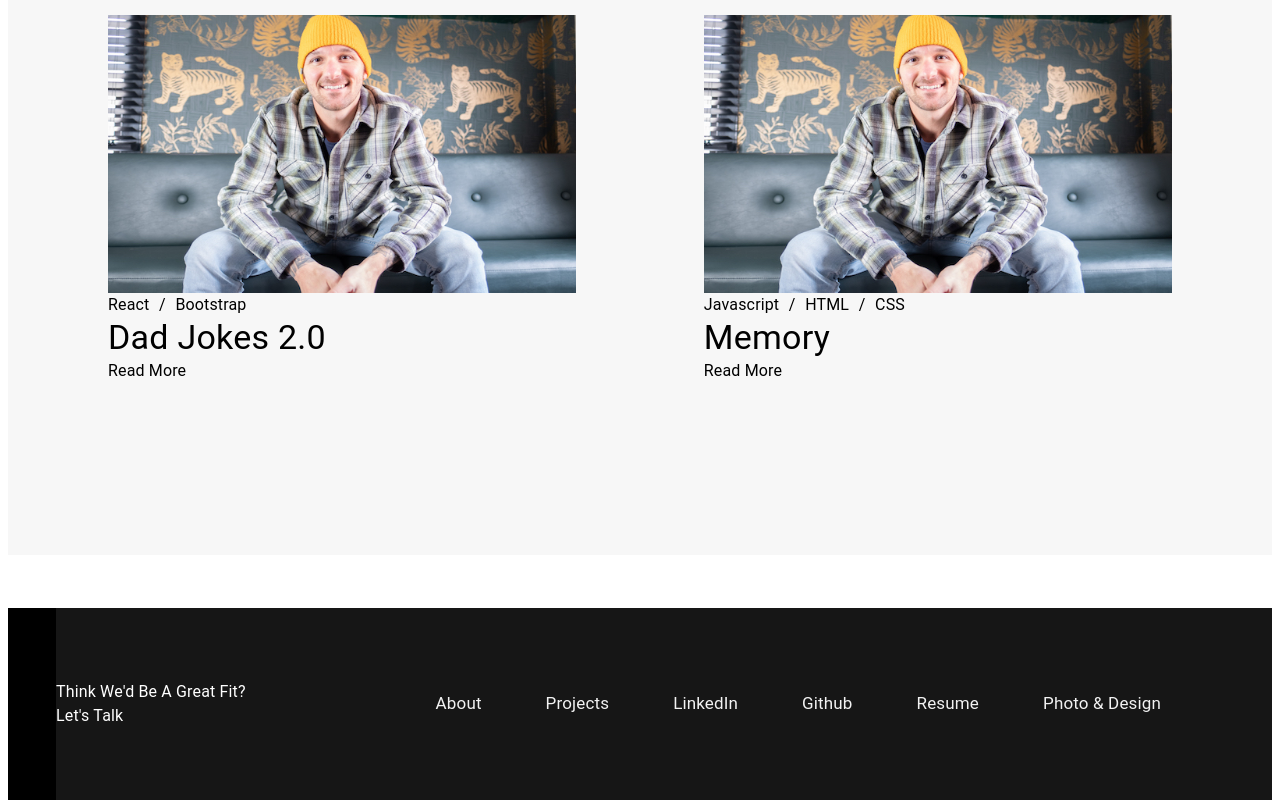
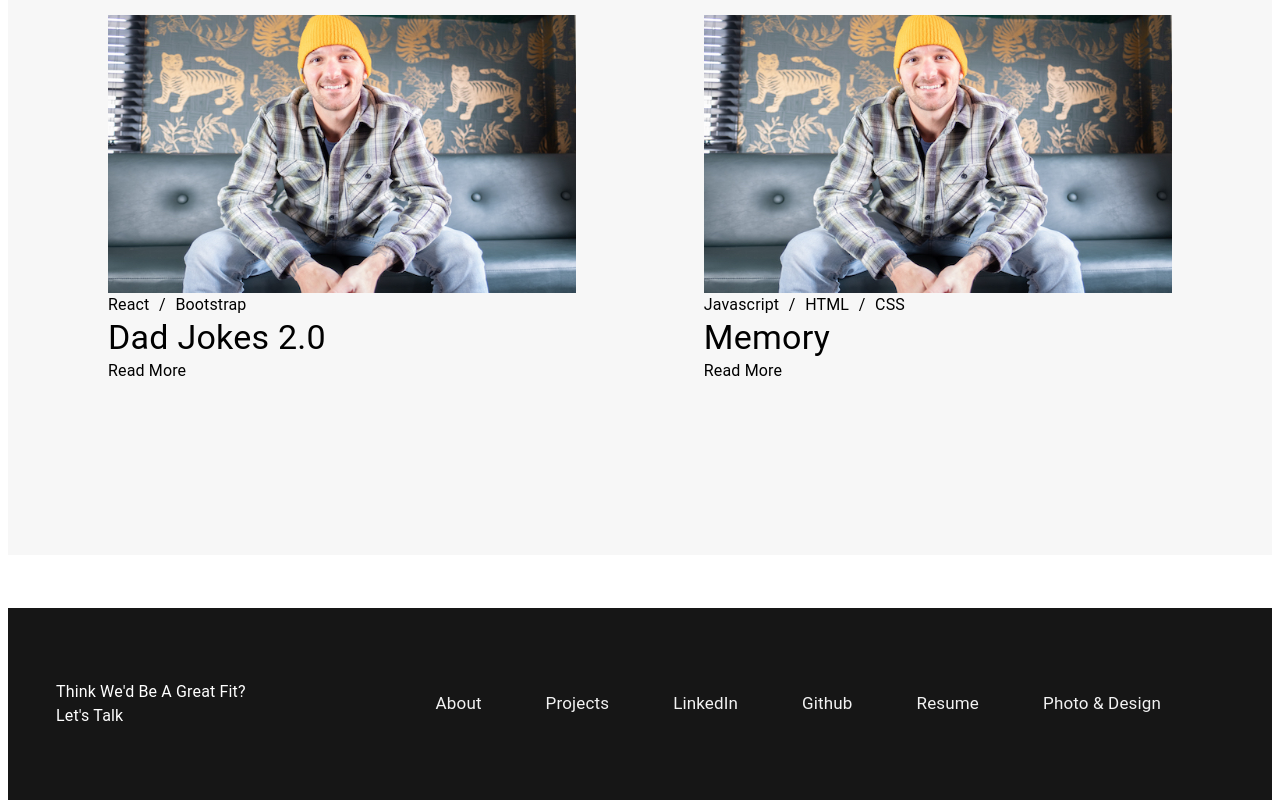
Before and after one commit to bryan-emerson/pfportfolio, a Next.js app: page / in a window 1280 px wide. Shown: the part 2294-3094 px from the top of the page. Built offline with nearby package versions, Linux system fonts and the light colour scheme.

Commit message:
footer bg color

```diff
--- a/styles/footer.module.css
+++ b/styles/footer.module.css
@@ -3,7 +3,7 @@
   display: flex;
   flex-direction: row;
   height: 12rem;
-  background-color: black;
+  background-color: #161616;
   position: relative;
   top: 84em;
 }
@@ -19,7 +19,6 @@
 }
 
 .right {
-  evenly-space: space-around;
   display: flex;
   flex-direction: row;
   background-color: #161616;
```
